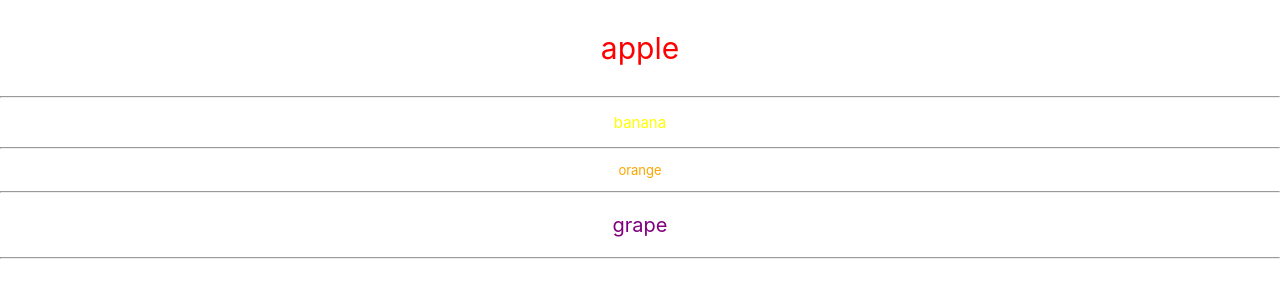
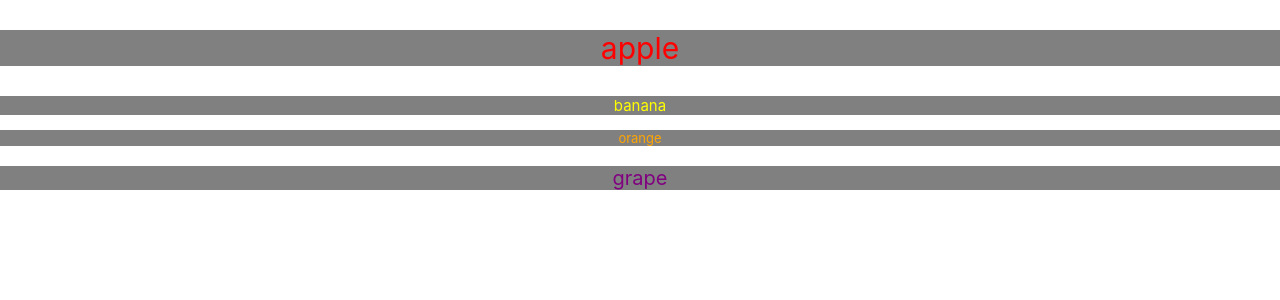
Before and after one commit to lakkaru/react-default-named-expotrs-imports, a React (Create React App) app: page / in a window 1280 px wide. Shown: the top 300 px of the page. Built offline with nearby package versions, Linux system fonts and the light colour scheme.

Commit message:
feat- sending html elements with children prop

```diff
--- a/src/App.js
+++ b/src/App.js
@@ -13,12 +13,9 @@ function App() {
     <div className="App">
       {fruits.map(function (fruit, key) {
         return (
-          <MyComp
-            key={key}
-
-            color={fruit.color}
-            size={fruit.count}
-          >{fruit.name}</MyComp>
+          <FruitTest key={key} >
+            <p style={{ color: fruit.color, fontSize: fruit.count }}>{fruit.name}</p>
+          </FruitTest>
         );
       })}
     </div>
@@ -28,4 +25,10 @@ function MyComp({  color, size, children }) {
   return <div><p style={{ color: color, fontSize: size }}>{children}</p><hr/></div>;
 }
 
-export default App;
+
+ function FruitTest({color, size, children}) {
+  return <div style={{backgroundColor:'gray'}}>
+   {children}
+  </div>;
+ }
+ export default App;
```
